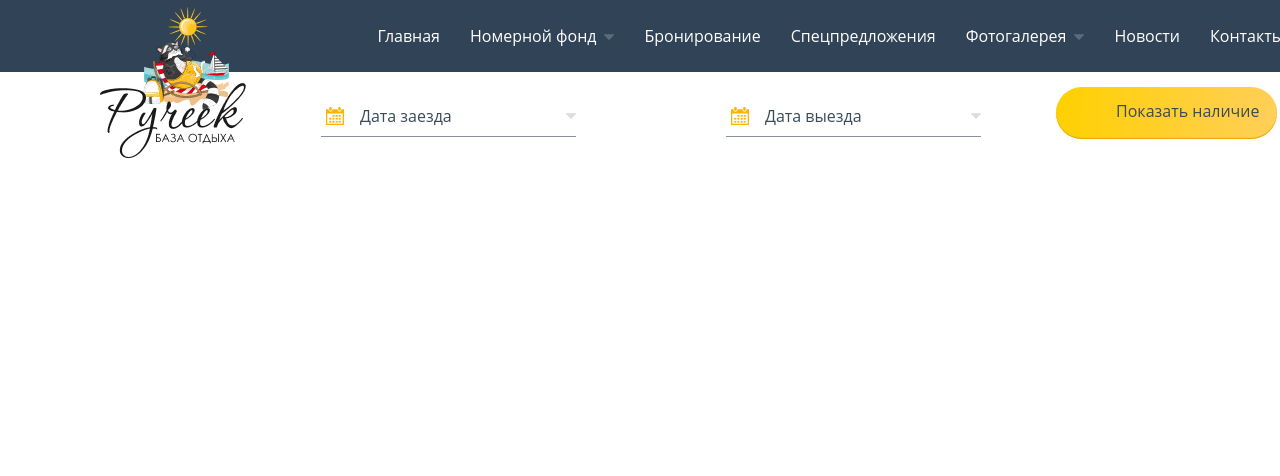
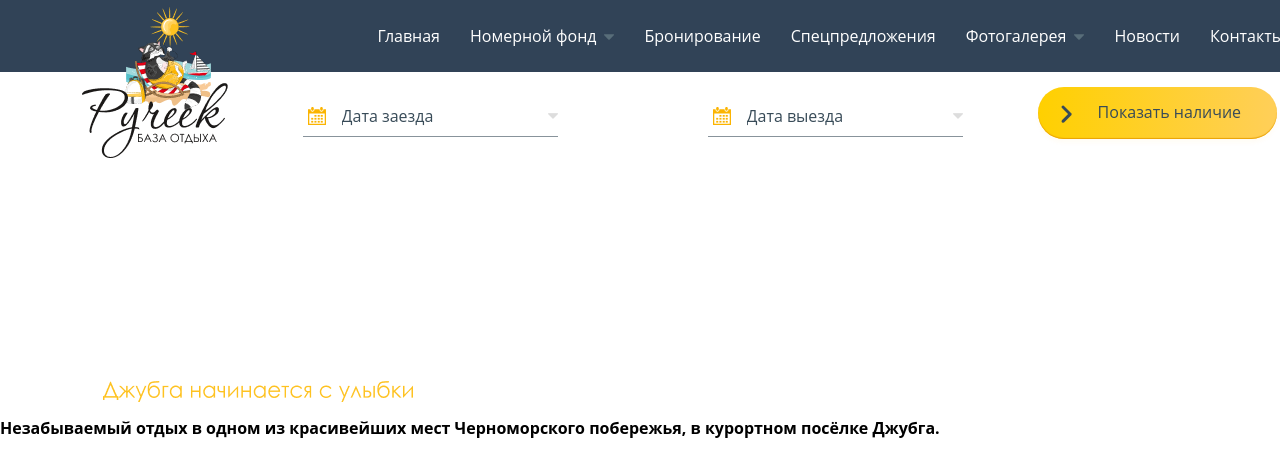
Before and after one commit to karmazinsergey/stream, a plain HTML site: page index.html in a window 1280 px wide. Shown: the top 476 px of the page. Drawn offline with nearby package versions, Linux system fonts and the light colour scheme.

Commit message:
Готова шапка, перехошел к логотипу

```diff
--- a/css/style.css
+++ b/css/style.css
@@ -167,7 +167,8 @@ header-check__off span {
     align-items: center;
 }
 
-.check-btn {
+
+/* .check-btn {
     font-family: "Open Sans";
     font-size: 16px;
     line-height: 19%;
@@ -177,16 +178,48 @@ header-check__off span {
     border-radius: 75px;
     padding: 15px 36px 17px 60px;
     height: 52px;
+    line-height: 19px;
     margin-left: 0;
     position: relative;
 }
 
 .check-btn::before {
-    content: " ";
+    content: "url(" ../images/top-btn-arrow.png ")";
+    position: absolute;
     background-image: url("../images/top-btn-arrow.png");
-    position: absolute;
+    background-size: 18px 18px;
+    margin-left: 15px;
     height: 18px;
     width: 18px;
     top: 1px;
     left: 1px;
+} */
+
+.check-btn {
+    font-family: "Open Sans";
+    font-size: 16px;
+    line-height: 19px;
+    color: #384b58;
+    background: linear-gradient(92.33deg, #ffd000 0.41%, #ffcf57 97.17%);
+    box-shadow: 0px 4px 4px rgba(252, 183, 9, 0.04), inset 0px -1px 1px #e9a105;
+    border-radius: 75px;
+    padding: 16px 36px 17px 60px;
+    height: 52px;
+    margin-left: 0;
+    position: relative;
 }
+
+.check-btn::before {
+    content: "";
+    position: absolute;
+    background-image: url("../images/top-btn-arrow.png");
+    background-repeat: no-repeat;
+    height: 18px;
+    width: 18px;
+    top: 18px;
+    left: 23px;
+}
+
+.check-btn:hover {
+    cursor: pointer;
+}
--- a/index.html
+++ b/index.html
@@ -73,10 +73,18 @@
                     </span>
                     <div class="line"></div>
                 </div>
-                <input class="check-btn" type="submit" value="Показать наличие">
+                <div class="check-btn">Показать наличие</div>
             </div>
         </div>
-        <div class="header__main"></div>
+        <div class="header__main">
+            <div class="content">
+                <img src="images/header-logo.png" alt="">
+                <img src="images/header-logo-line.png" alt="">
+                <h3 class="header-text">
+                    Незабываемый отдых в одном из красивейших мест Черноморского побережья, в курортном посёлке Джубга.
+                </h3>
+            </div>
+        </div>
     </header>
 
     <script src="https://code.jquery.com/jquery-1.12.4.js"></script>
```
Also changed, not shown: images/header-bg.png (added), images/header-logo-line.png (added), images/header-logo.png (added), images/header-map.png (added), images/header-phone.png (added), images/social-ico.svg (added), images/social-inst.png (added), images/social-mail.png (added), images/social-vk.png (added).
